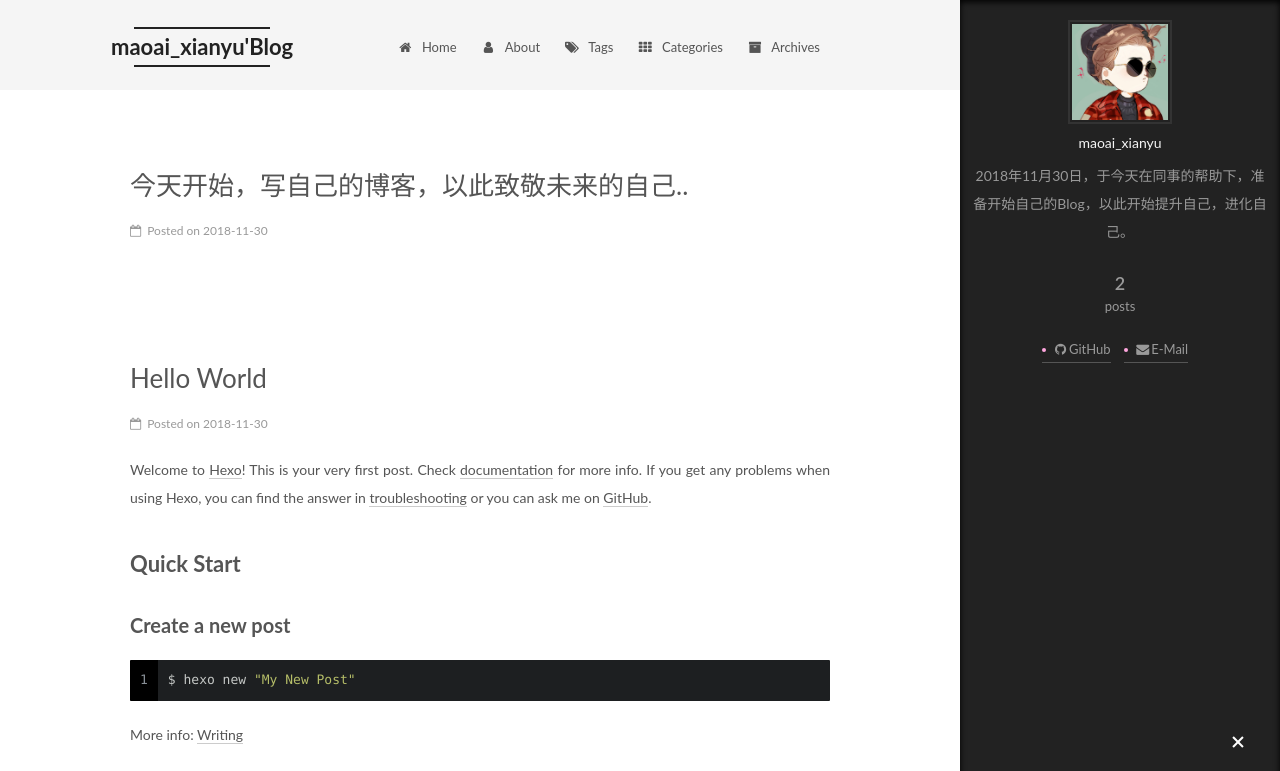
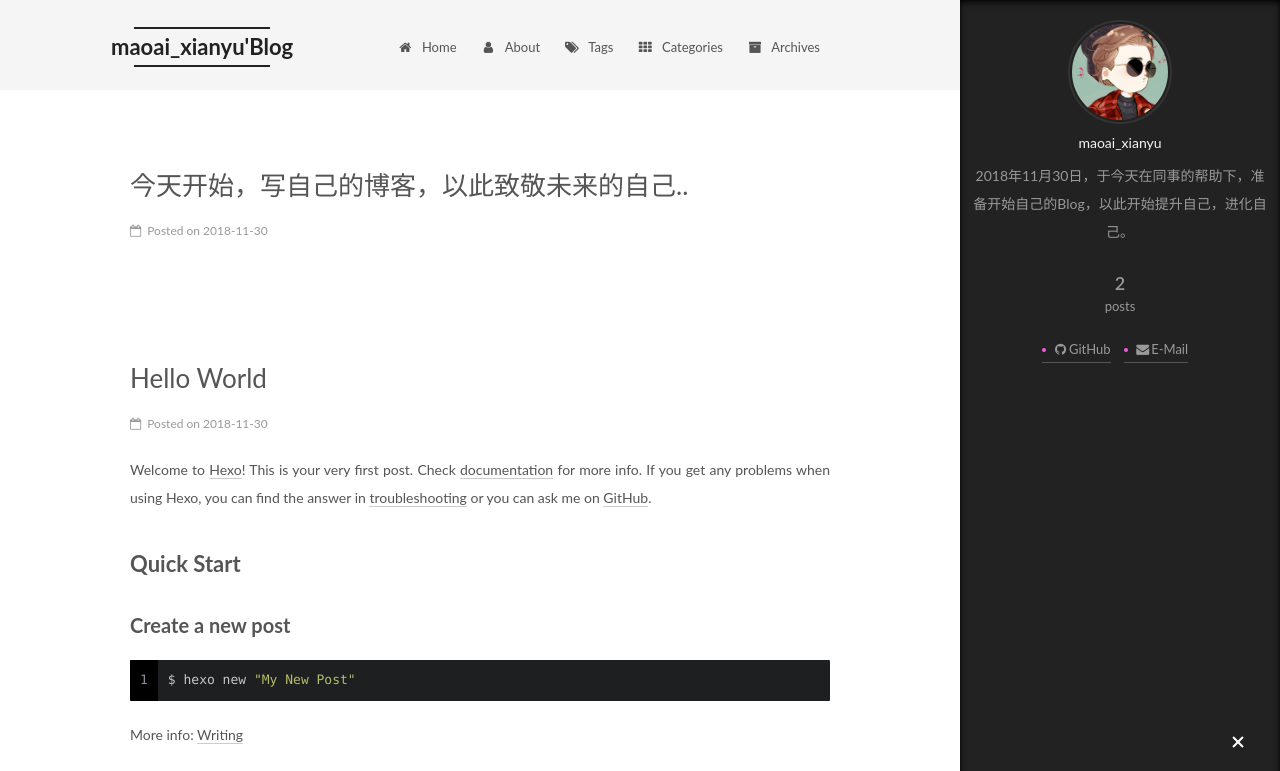
Before and after one commit to maoai-xianyu/maoai-xianyu.github, a plain HTML site: page index.html in a window 1280 px wide. Both pictures are taken after a click on the element 1238 px from the left and 743 px from the top of the page. Shown: the top 771 px of the page. Drawn offline with Linux system fonts and the light colour scheme.

Commit message:
Site updated: 2018-11-30 15:36:42

```diff
--- a/css/main.css
+++ b/css/main.css
@@ -1742,6 +1742,7 @@ pre .javascript .function {
   height: auto;
   border: 2px solid #333;
   border_radius: 60%;
+  -webkit-border-radius: 60%;
   transition: 1.5s all;
 }
 .site-author-image:hover {
@@ -1831,7 +1832,7 @@ pre .javascript .function {
   width: 4px;
   height: 4px;
   border-radius: 50%;
-  background: #ffa6de;
+  background: #f958de;
 }
 .links-of-blogroll {
   font-size: 13px;
```
